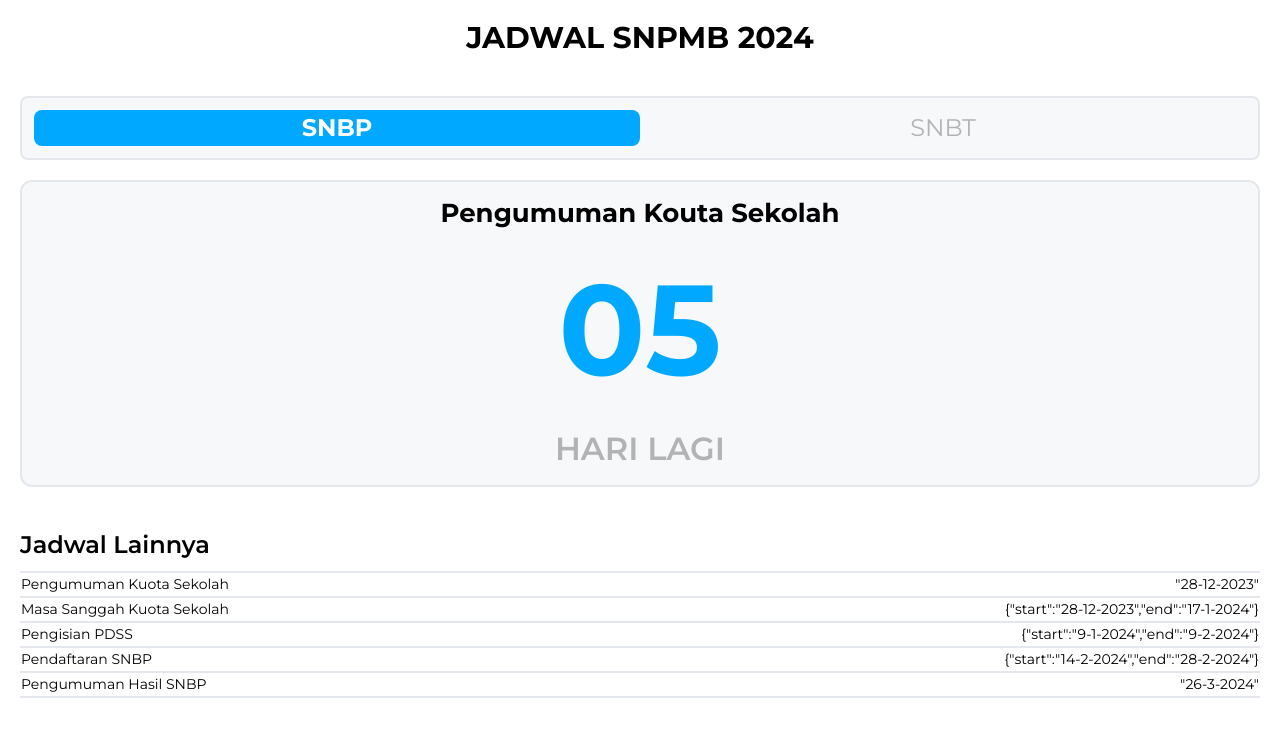
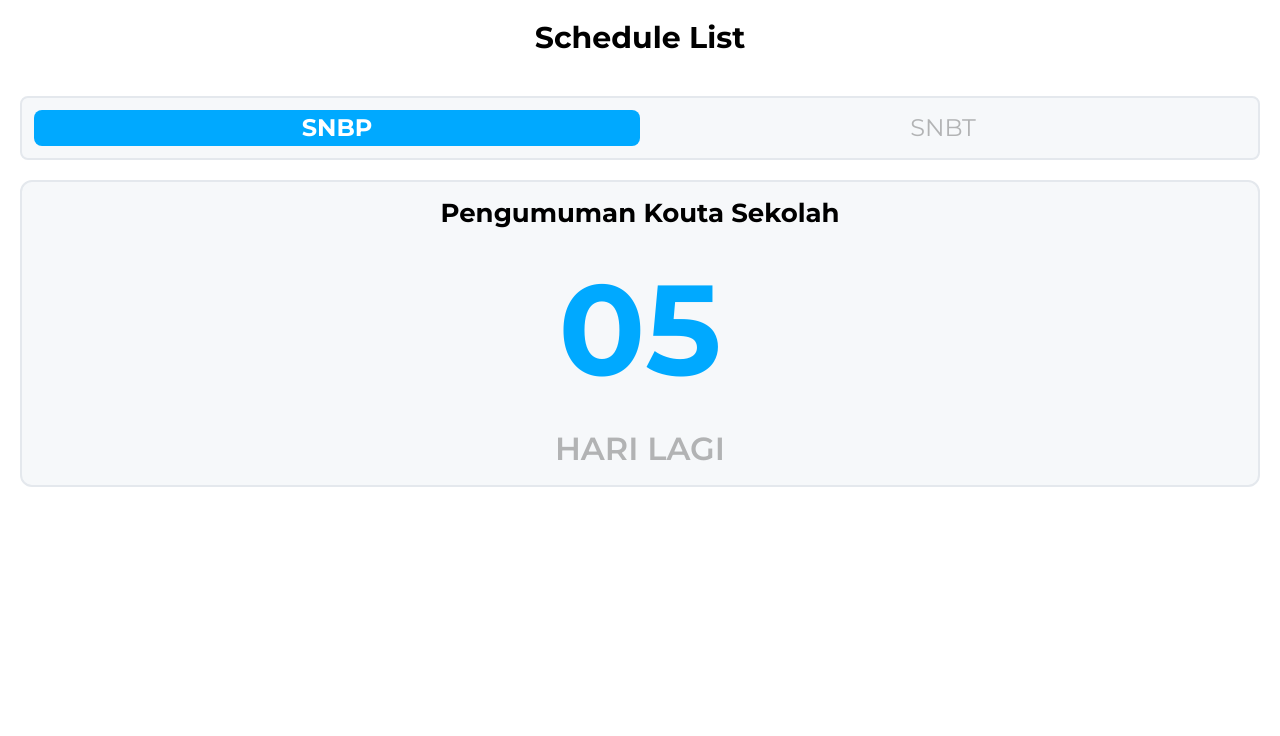
Before and after one commit to nardaiv/multiple-date-count-down, a React (Vite) app: page / in a window 1280 px wide. Shown: the top 736 px of the page. Built offline with nearby package versions, Linux system fonts and the light colour scheme.

Commit message:
change content name

```diff
--- a/index.html
+++ b/index.html
@@ -4,7 +4,7 @@
     <meta charset="UTF-8" />
     <link rel="icon" type="image/svg+xml" href="/vite.svg" />
     <meta name="viewport" content="width=device-width, initial-scale=1.0" />
-    <title>Jadwal SNPMB 2024</title>
+    <title>Schedule</title>
     <link rel="preconnect" href="https://fonts.gstatic.com" crossorigin>
     <link href="https://fonts.googleapis.com/css2?family=Montserrat:wght@300;400;600;700&display=swap" rel="stylesheet">
   </head>
--- a/src/App.jsx
+++ b/src/App.jsx
@@ -1,7 +1,4 @@
 import React  from 'react'
-// import reactLogo from './assets/react.svg'
-// import viteLogo from '/vite.svg'
-// import './App.css'
 import Menu from './Menu'
 import Data from './Data'
 import CountDown from './CountDown';
@@ -9,7 +6,7 @@
 
 function App() {
   const [currentDate, setCurrentDate ]= React.useState(new Date().getUTCDate());
-  const [selectedMenu, setSelectedMenu] = React.useState('SNBP');
+  const [selectedMenu, setSelectedMenu] = React.useState(1);
 
   function changeSelected(id){
     setSelectedMenu(id)
@@ -19,10 +16,15 @@
 
   return (
     <div className='p-5 gap-10 '>
-     <h1 className='font-bold text-3xl text-center mb-10'>JADWAL SNPMB 2024</h1>
-     <Menu selectedMenu={selectedMenu} changeSelected={changeSelected} />
-     <CountDown currentDate={currentDate} data={Data} selectedMenu={selectedMenu}/>
-     <OtherSchedule currentDate={currentDate} data={Data}  selectedMenu={selectedMenu}/>
+
+      <h1 className='font-bold text-3xl text-center mb-10'>Schedule List</h1>
+
+      <Menu selectedMenu={selectedMenu} changeSelected={changeSelected} />
+
+      <CountDown currentDate={currentDate} data={Data} selectedMenu={selectedMenu}/>
+
+      {/* <OtherSchedule currentDate={currentDate} data={Data}  selectedMenu={selectedMenu}/>
+ */}
     </div>
 
   )
--- a/src/Data.js
+++ b/src/Data.js
@@ -1,78 +1,5 @@
 export default {
-    SNBP : [
-        {
-            title : "Pengumuman Kuota Sekolah",
-            isMultipleDate : false,
-            date : "28-12-2023"
-        },
-        {
-            title : "Masa Sanggah Kuota Sekolah",
-            isSingleDate : true,
-            date : {
-                start : '28-12-2023',
-                end : '17-1-2024'
-            }
-        },
-        {
-            title : "Pengisian PDSS",
-            isSingleDate : true,
-            date : {
-                start : '9-1-2024',
-                end : '9-2-2024'
-            }
-        },
-        {
-            title : "Pendaftaran SNBP",
-            isSingleDate : true,
-            date : {
-                start : '14-2-2024',
-                end : '28-2-2024'
-            }
-        },
-        {
-            title : "Pengumuman Hasil SNBP",
-            isSingleDate : true,
-            date : "26-3-2024"
-        },
-    ],
-    SNBT : [
-        {
-            title : 'Pendaftaran UTBK - SNBT',
-            isSingleDate : true,
-            date : {
-                start : '21-3-2024',
-                end : '5-4-2024'
-            }
-        },
-        {
-            title : 'Pelaksanaan UTBK Gelombang 1 ',
-            isSingleDate : 'complex',
-            date : {
-                start : '30-4-2024',
-                end : '7-5-2024',
-                exception : '1-5-2024'
-            }
-        },
-        {
-            title : 'Pelaksanaan UTBK Gelombang 2 ',
-            isSingleDate :true,
-            date : {
-                start : '14-5-2024',
-                end : '20-5-2024',
-            }
-        },
-        {
-            title : 'Pengumuman Hasil SNBT',
-            isSingleDate : false,
-            date : '13-6-2024'
-        },
-        {
-            title : 'Masa Unduh Sertifikat UTBK',
-            isSingleDate : true,
-            date : {
-                start : '17-6-2023',
-                date : '31-7-2023'
-            }
-        }
-    ]
+    schedules:{
+
+    }
 }
--- a/src/Menu.jsx
+++ b/src/Menu.jsx
@@ -1,15 +1,17 @@
 import React from "react";
 
 export default function Menu(props){
-   const SNBPStyle = `${props.selectedMenu == 'SNBP' ? 'text-white bg-mainblue font-bold' : ' text-faintblack '} rounded-lg w-6/12 text-center text-[24px] `
-   const SNBTStyle = `${props.selectedMenu == 'SNBT' ? 'text-white bg-mainblue font-bold' : ' text-faintblack '} rounded-lg w-6/12 text-center text-[24px] `
+   //styling the selected and unselected menus
+   const selectedMenu = `text-white bg-mainblue font-bold  rounded-lg w-6/12 text-center text-[24px] `
+   const unSelectedMenu = `text-faintblack rounded-lg w-6/12 text-center text-[24px] `
 
     return (
        <div className="w-100  bg-grey rounded-lg w-12/12 border-2 border-darkgrey flex flex-row p-3 justify-between">
 
-        <div className={SNBPStyle} onClick={()=>props.changeSelected('SNBP')}>SNBP</div>
+        <div className={selectedMenu} onClick={()=>props.changeSelected('SNBP')}>SNBP</div>
 
-        <div className={SNBTStyle} onClick={()=>props.changeSelected('SNBT')}>SNBT</div>
+        <div className={unSelectedMenu} onClick={()=>props.changeSelected('SNBT')}>SNBT</div>
+
        </div>
     )
 }
--- a/src/OtherSchedule.jsx
+++ b/src/OtherSchedule.jsx
@@ -3,9 +3,9 @@
 export default function OtherSchedule(props){
     const data = props.data
 
-    const tableElement = props.data[props.selectedMenu].map((val)=>{
+    const tableElement = props.data[props.selectedMenu].map((val, i)=>{
         return(
-            <tr>
+            <tr key={i}>
                 <td className="border-y-2 border-darkgrey">{val.title}</td>
                 <td className="border-y-2 border-darkgrey text-right">{JSON.stringify(val.date)}</td>
             </tr>
@@ -13,12 +13,13 @@
 
     })
 
-    console.log(tableElement)
     return(
         <div className="mt-10 w-12/12">
             <h2 className="font-semibold text-[24px] mb-2">Jadwal Lainnya</h2>
             <table className="table-fixed border-collapse border-spacing-0 text-[14px] w-full">
-                {tableElement}
+                <tbody>
+                    {tableElement}
+                </tbody>
             </table>
         </div>
     )
```
